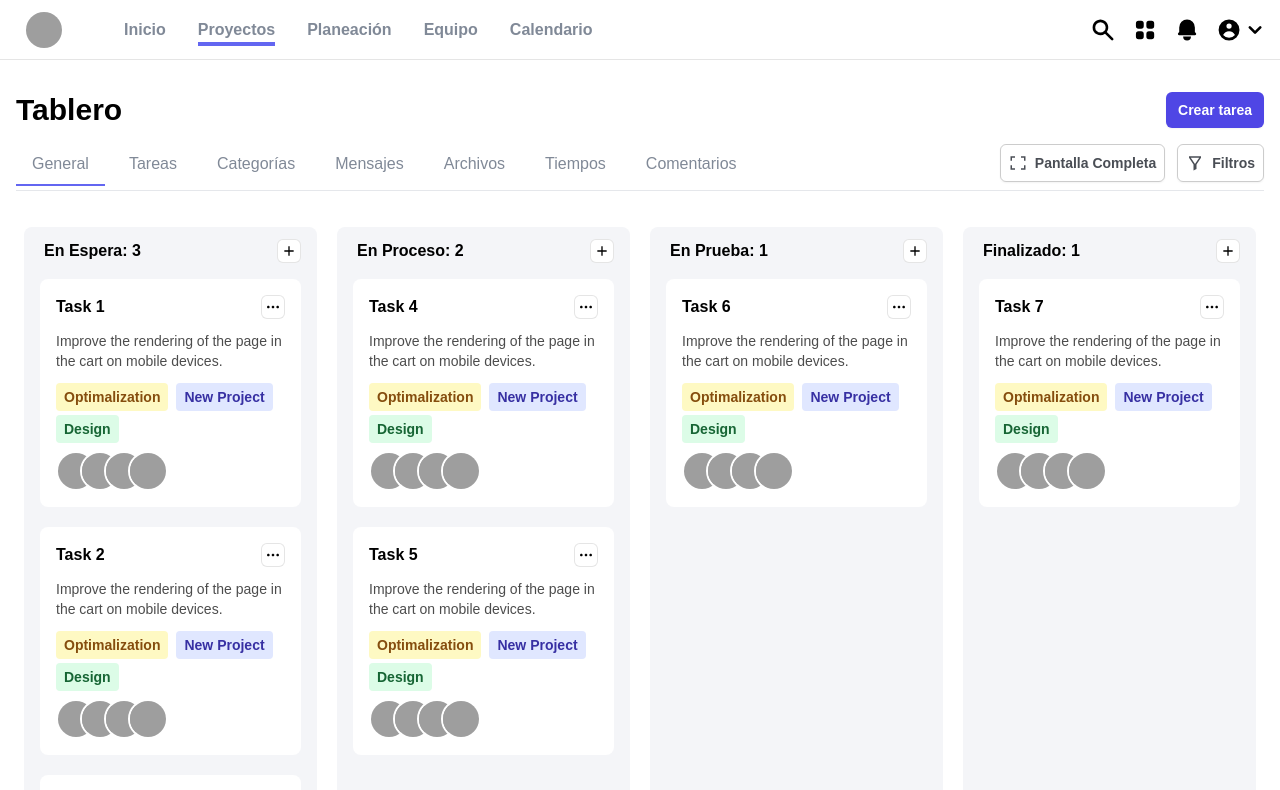
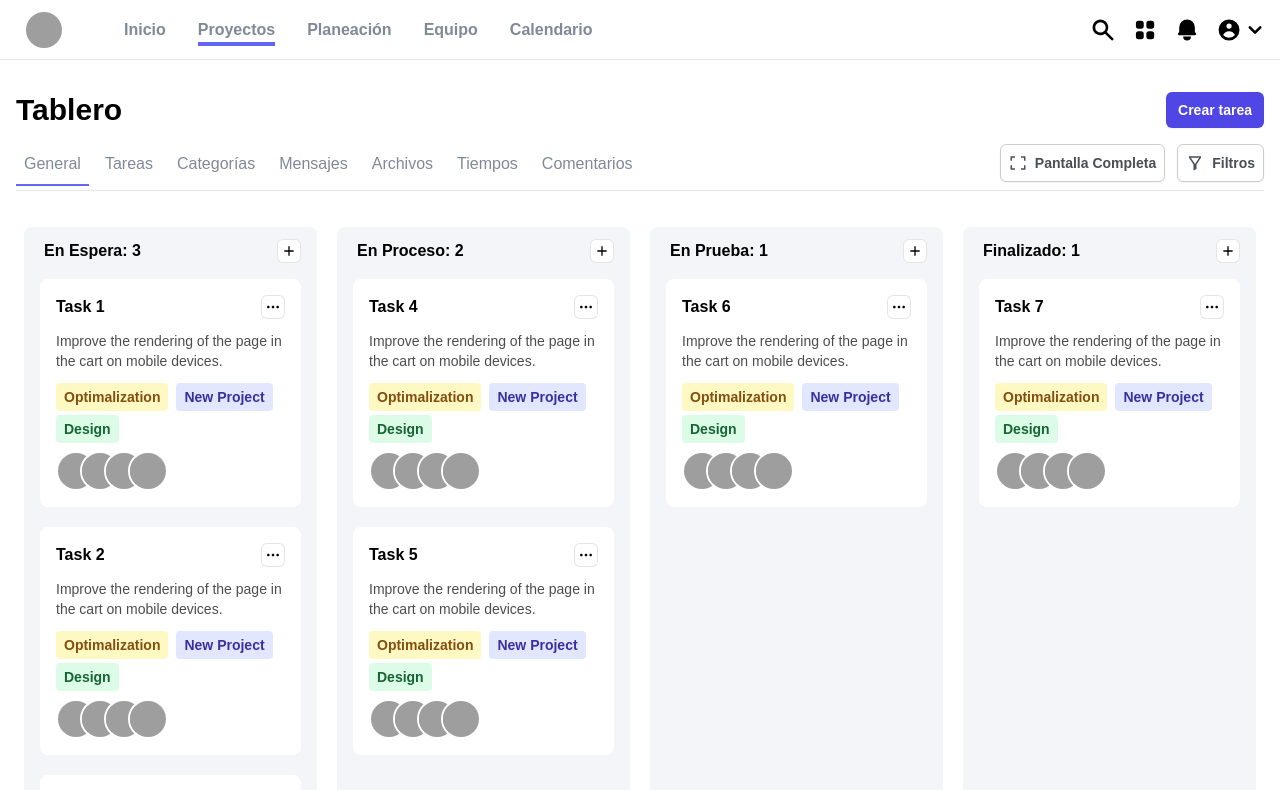
Before and after one commit to dejeloper/opplanner, a React (Vite) app: page / in a window 1280 px wide. Shown: the top 790 px of the page. Built offline with nearby package versions, Linux system fonts and the light colour scheme; grey boxes are pictures that could not be loaded.

Commit message:
Update TabButton styling for menu

```diff
--- a/src/components/ui/TabButton.tsx
+++ b/src/components/ui/TabButton.tsx
@@ -10,7 +10,7 @@ export function TabButton({ children, ...props }: Props) {
     <button
       className={twMerge(
         clsx(
-          "text-[#808997] border-transparent flex-1 whitespace-nowrap hover:bg-slate-300 border-b-2 px-4 py-2 text-base font-medium border-indigo-500 leading-6",
+          "text-[#808997] border-transparent flex-1 whitespace-nowrap hover:bg-slate-300 border-b-2 px-2 py-2 text-base font-medium border-indigo-500 leading-6",
           { "border-indigo-500": props.active },
           { "border-transparent ": !props.active }
         )
```
